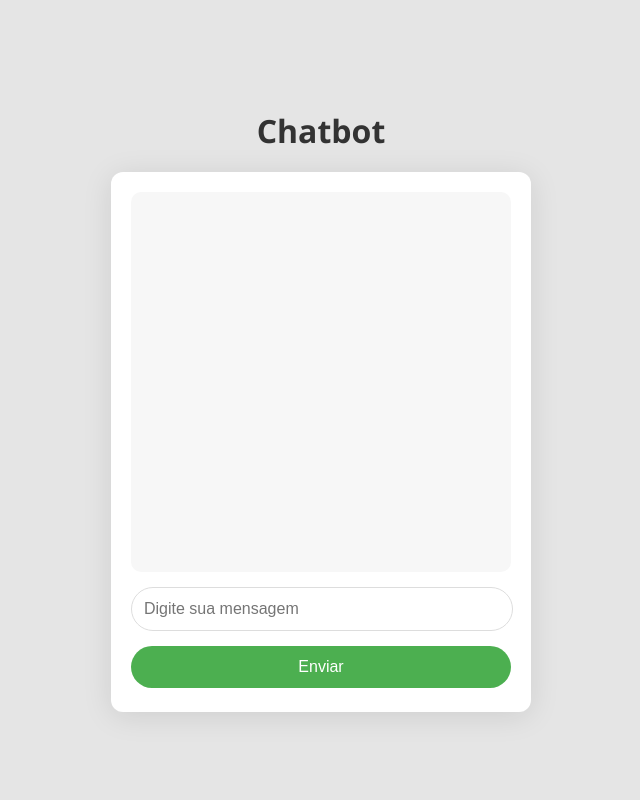
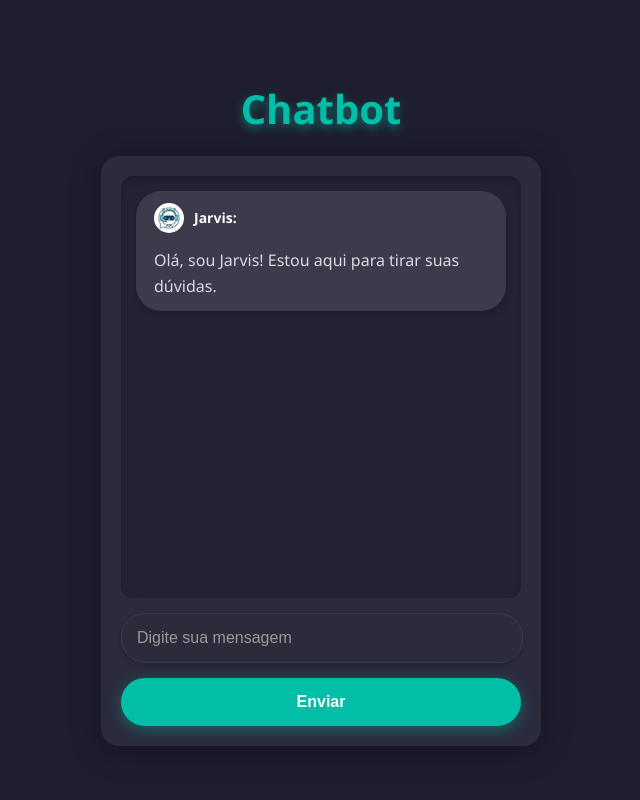
Before and after one commit to carlosaugusto28/Chatbot, a Flask app: template template/index.html in a window 1280 px wide. Shown: the whole page, without its empty margins (319-959 px from the left). Run offline with Flask 3, Linux system fonts and the light colour scheme; the template is opened without the code that fills it, so the values that code supplies are empty; parts of the project's set-up code (start-up, migrations or seed data) failed here and were passed over.

Commit message:
att final
ta pegando tudo filé

```diff
--- a/template/index.html
+++ b/template/index.html
@@ -4,7 +4,7 @@
     <meta charset="UTF-8">
     <meta name="viewport" content="width=device-width, initial-scale=1.0">
     <title>Chatbot</title>
-    <link rel="stylesheet" type="text/css" href="style.css"
+    <link rel="stylesheet" type="text/css" href="style.css">
 </head>
 <body>
     <h1>Chatbot</h1>
@@ -15,11 +15,26 @@
     </div>
 
     <script>
+        // Mensagem de boas-vindas ao carregar a página
+        window.onload = function() {
+            const messagesDiv = document.getElementById("messages");
+            messagesDiv.innerHTML += `<div class="bot-message">
+                <div class="message-header">
+                    <img src="images/bot.jpg" class="avatar" alt="Jarvis"/>
+                    <strong>Jarvis:</strong>
+                </div>
+                <div>Olá, sou Jarvis! Estou aqui para tirar suas dúvidas.</div>
+            </div>`;
+        };
+
+        // Evento para enviar mensagem ao pressionar Enter
         document.addEventListener("keydown", function(event) {
             if (event.key === "Enter") {
                 sendMessage();
             }
         });
+
+        // Função para enviar mensagem
         function sendMessage() {
             const userInput = document.getElementById("user-input").value;
 
@@ -45,12 +60,20 @@
                 const messagesDiv = document.getElementById("messages");
                 // Adiciona a mensagem do usuário com imagem
                 messagesDiv.innerHTML += `<div class="user-message">
-                    <img src="images/user.png" class="avatar" alt="Usuário"/>
-                    <strong>Você:</strong> ${userInput}</div>`;
-                // Adiciona a resposta do bot
+                    <div class="message-header">
+                        <img src="images/user.png" class="avatar" alt="Usuário"/>
+                        <strong>Você:</strong>
+                    </div>
+                    <div>${userInput}</div>
+                </div>`;
+                // Adiciona a resposta do Jarvis
                 messagesDiv.innerHTML += `<div class="bot-message">
-                    <img src="images/bot.jpg" class="avatar" alt="Bot"/>
-                    <strong>Bot:</strong> ${data.response}</div>`;
+                    <div class="message-header">
+                        <img src="images/bot.jpg" class="avatar" alt="Jarvis"/>
+                        <strong>Jarvis:</strong>
+                    </div>
+                    <div>${data.response}</div>
+                </div>`;
                 // Limpa o campo de entrada
                 document.getElementById("user-input").value = "";
                 // Faz o scroll para a última mensagem
--- a/template/style.css
+++ b/template/style.css
@@ -1,32 +1,35 @@
 body {
     font-family: 'Segoe UI', Tahoma, Geneva, Verdana, sans-serif;
-    background-color: #e5e5e5;
+    background-color: #1e1e2f;
     display: flex;
     justify-content: center;
     align-items: center;
     height: 100vh;
     margin: 0;
     flex-direction: column;
+    color: #ffffff;
 }
 
 h1 {
-    font-size: 2rem;
-    color: #333;
+    font-size: 2.5rem;
+    color: #00bfa6;
     margin-bottom: 20px;
-    font-weight: 600;
+    font-weight: 700;
+    text-shadow: 0px 4px 10px rgba(0, 191, 166, 0.5);
 }
 
 #chat-container {
-    background-color: #ffffff;
-    border-radius: 12px;
-    box-shadow: 0 4px 30px rgba(0, 0, 0, 0.1);
-    width: 380px;
+    background-color: #2b2b3c;
+    border-radius: 18px;
+    box-shadow: 0 4px 30px rgba(0, 0, 0, 0.4);
+    width: 400px;
     max-width: 100%;
     padding: 20px;
     display: flex;
     flex-direction: column;
-    height: 500px;
+    height: 550px;
     overflow: hidden;
+    position: relative;
 }
 
 #messages {
@@ -34,118 +37,133 @@ h1 {
     overflow-y: auto;
     margin-bottom: 15px;
     padding: 15px;
-    background-color: #f7f7f7;
-    border-radius: 10px;
-    max-height: 350px;
+    background-color: #232334;
+    border-radius: 12px;
+    max-height: 400px;
     font-size: 16px;
-    line-height: 1.5;
+    line-height: 1.6;
+    color: #d9d9e2;
+    box-shadow: inset 0px 4px 8px rgba(0, 0, 0, 0.2);
 }
 
 input[type="text"] {
-    padding: 12px;
+    padding: 15px;
     font-size: 16px;
-    border-radius: 25px;
-    border: 1px solid #ddd;
+    border-radius: 24px;
+    border: 1px solid #3b3b4c;
+    background-color: #2b2b3c;
+    color: #ffffff;
     margin-bottom: 15px;
     outline: none;
-    width: calc(100% - 24px);
+    width: calc(100% - 30px);
     transition: all 0.3s ease-in-out;
+    box-shadow: 0 2px 5px rgba(0, 0, 0, 0.2);
+}
+
+input[type="text"]::placeholder {
+    color: #999999;
 }
 
 input[type="text"]:focus {
-    border-color: #4CAF50;
-    box-shadow: 0 0 5px rgba(76, 175, 80, 0.6);
+    border-color: #00bfa6;
+    box-shadow: 0 0 5px rgba(0, 191, 166, 0.8);
 }
 
 button {
-    padding: 12px 20px;
-    background-color: #4CAF50;
+    padding: 15px 25px;
+    background-color: #00bfa6;
     color: white;
     border: none;
     border-radius: 25px;
     cursor: pointer;
     font-size: 16px;
+    font-weight: 600;
     transition: all 0.3s ease-in-out;
+    box-shadow: 0 4px 15px rgba(0, 191, 166, 0.4);
 }
 
 button:hover {
-    background-color: #45a049;
+    background-color: #019f8a;
 }
 
 button:active {
-    transform: scale(0.98);
+    transform: scale(0.95);
 }
 
-/* Alinhamento das mensagens do usuário e bot */
+/* Estilo das mensagens */
 .user-message,
 .bot-message {
     display: flex;
-    align-items: center;
-    padding: 10px 15px;
-    border-radius: 20px;
-    max-width: 70%;
-    margin-bottom: 15px;
-    box-shadow: 0 2px 5px rgba(0, 0, 0, 0.1);
-    gap: 10px;
+    flex-direction: column; /* Organiza o nome e o conteúdo da mensagem em colunas */
+    align-items: flex-start; /* Alinha o conteúdo à esquerda */
+    padding: 12px 18px;
+    border-radius: 25px;
+    max-width: 100%; /* Limita a largura máxima */
+    margin-bottom: 10px; /* Espaçamento entre mensagens */
+    gap: 10px; /* Espaço entre nome e avatar, nome e texto */
+    box-shadow: 0 3px 8px rgba(0, 0, 0, 0.2); /* Sombra suave */
+    position: relative;
+    opacity: 0;
+    animation: fadeInScale 0.3s ease-in forwards; /* Animação de entrada */
 }
 
-/* Estilo das mensagens do usuário */
-.user-message {
-    background-color: #e1f7e1;
-    color: #4CAF50;
-    text-align: right;
-    margin-left: auto;
-    justify-content: flex-start;  /* Agora o conteúdo ficará à esquerda, sem mover a imagem */
+/* Ajuste do avatar */
+.avatar {
+    width: 30px;
+    height: 30px;
+    border-radius: 50%;
+    margin-right: 10px;
 }
 
-/* Estilo das mensagens do bot */
-.bot-message {
-    background-color: #f1f1f1;
-    color: #333;
-    text-align: left;
-    margin-right: auto;
-    justify-content: flex-start;  /* Conteúdo do bot também à esquerda */
+/* Cabeçalho das mensagens com nome e ícone */
+.message-header {
+    display: flex;
+    align-items: center;
+    margin-bottom: 5px;
 }
 
-/* Estilo para as imagens do usuário e do bot */
-.avatar {
-    width: 35px;
-    height: 35px;
-    border-radius: 50%;
+.message-header strong {
+    font-weight: bold;
+    font-size: 14px;
+    color: #ffffff;
 }
 
-/* Animação de mensagens */
-#messages .user-message,
-#messages .bot-message {
-    transition: all 0.3s ease-in-out;
+/* Mensagens do usuário */
+.user-message {
+    background-color: #00bfa6;
+    color: #ffffff;
+    margin-left: auto;
 }
 
-#messages .user-message {
-    animation: slideInRight 0.3s ease-out;
+/* Mensagens do bot */
+.bot-message {
+    background-color: #3b3b4c;
+    color: #d9d9e2;
+    margin-right: auto;
 }
 
-#messages .bot-message {
-    animation: slideInLeft 0.3s ease-out;
-}
-
-@keyframes slideInRight {
+/* Nova animação de entrada */
+@keyframes fadeInScale {
     from {
-        transform: translateX(50px);
         opacity: 0;
+        transform: scale(0.9); /* Começa levemente menor */
     }
     to {
-        transform: translateX(0);
         opacity: 1;
+        transform: scale(1); /* Volta ao tamanho normal */
     }
 }
 
-@keyframes slideInLeft {
-    from {
-        transform: translateX(-50px);
-        opacity: 0;
-    }
-    to {
-        transform: translateX(0);
-        opacity: 1;
-    }
+/* Scrollbar estilizada */
+#messages::-webkit-scrollbar {
+    width: 6px;
 }
+
+#messages::-webkit-scrollbar-thumb {
+    background-color: #00bfa6;
+    border-radius: 5px;
+}
+
+#messages::-webkit-scrollbar-thumb:hover {
+    background-color: #019f8a;
+}
```
